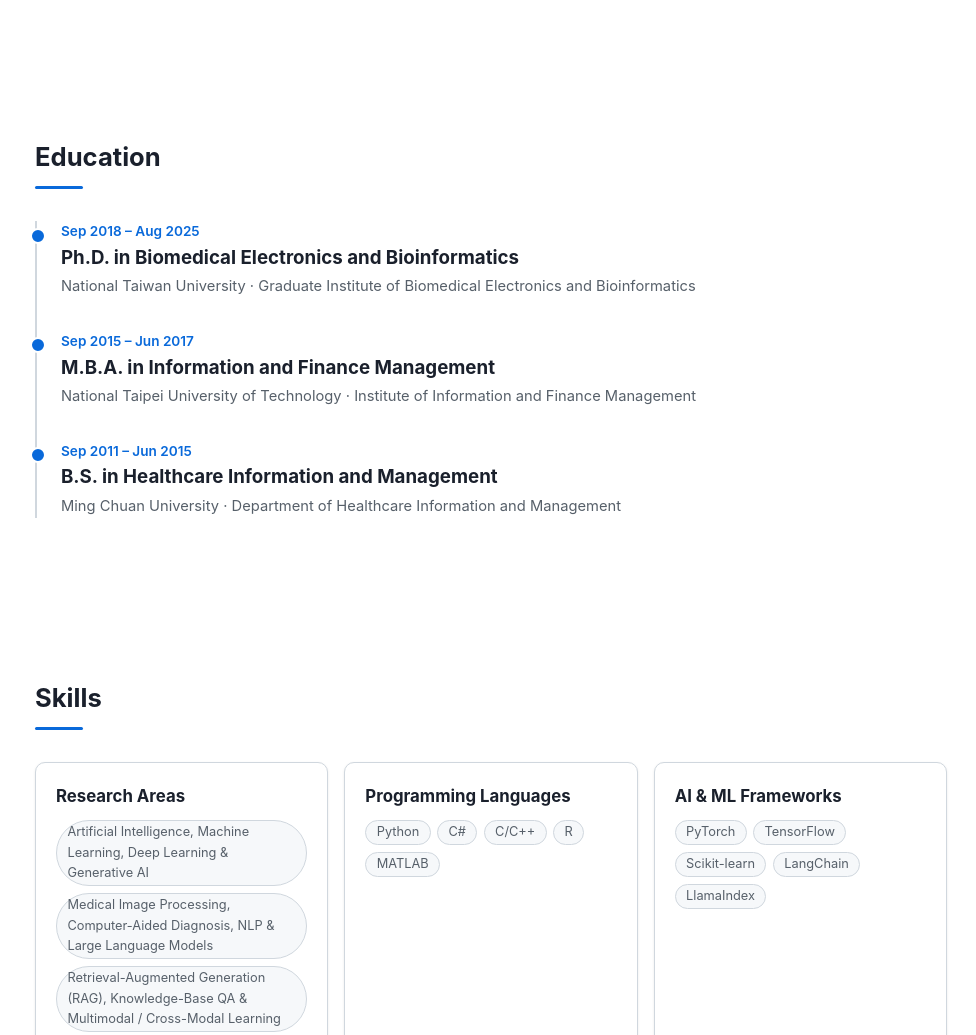
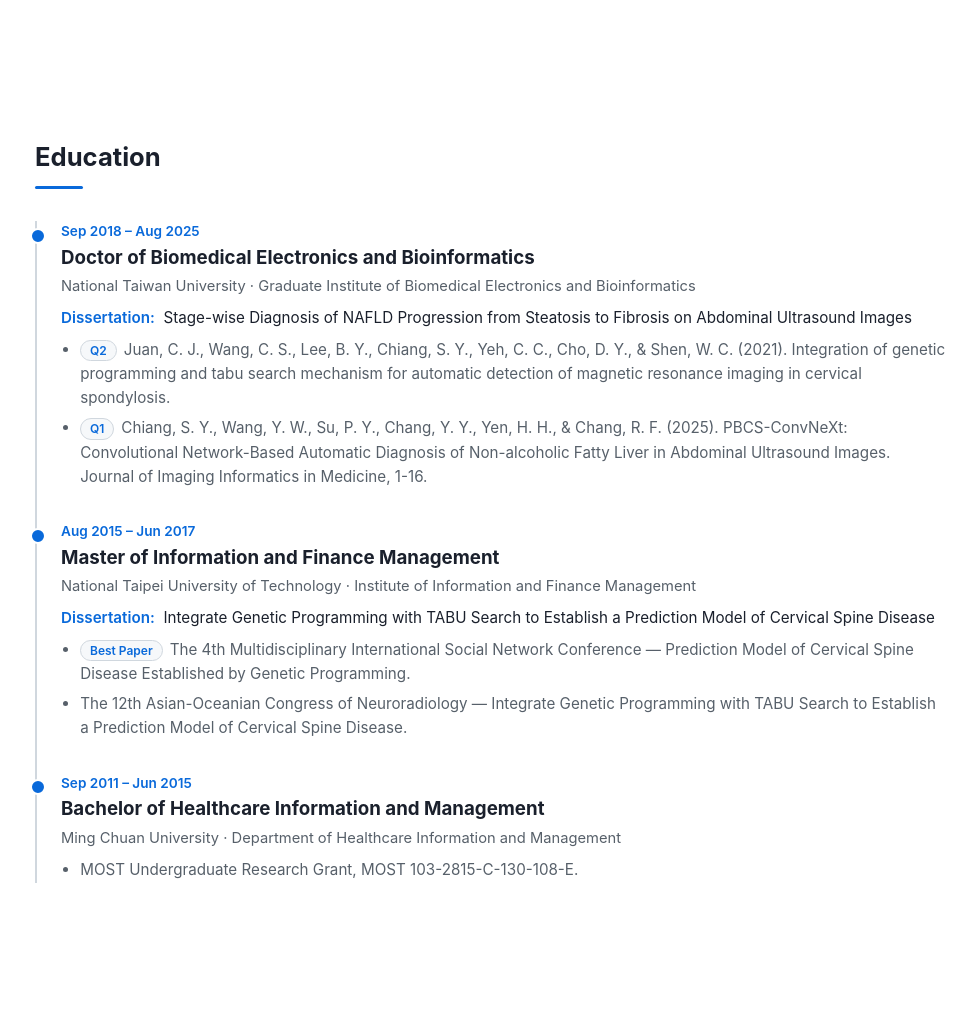
Before and after one commit to ShangYuChiang/ShangYuChiang.github.io, a plain HTML site: page index.html in a window 1280 px wide. Shown: the part 874-1909 px from the top of the page, without its empty margins (149-1125 px from the left). Drawn offline with Linux system fonts and the light colour scheme.

Commit message:
Add dissertation titles and research output per degree
- Add verified dissertation titles for the doctoral and master degrees
  (sourced from NTU institutional repository and NDLTD)
- List research output per degree: journal papers with Q1/Q2 tags,
  conference papers with a Best Paper tag, and the undergraduate
  MOST research grant
- Correct master start month to Aug 2015
- Style the dissertation line and output tags

Co-Authored-By: Claude Opus 5 <noreply@anthropic.com>

```diff
--- a/css/style.css
+++ b/css/style.css
@@ -111,6 +111,16 @@ a:hover { text-decoration: underline; }
 .tl-org { color: var(--text-muted); font-size: .92rem; margin: .15rem 0 .5rem; }
 .tl-body ul { padding-left: 1.2rem; color: var(--text-muted); font-size: .95rem; }
 
+/* 學歷：畢業論文題目與成果標籤 */
+.edu-thesis { font-size: .95rem; margin: .1rem 0 .5rem; line-height: 1.5; }
+.edu-thesis-label { color: var(--accent); font-weight: 600; margin-right: .3rem; }
+.edu-tag {
+  display: inline-block; background: var(--bg-alt); border: 1px solid var(--border);
+  border-radius: 999px; padding: 0 .55rem; margin-right: .45rem;
+  font-size: .75rem; font-weight: 600; color: var(--accent); white-space: nowrap;
+}
+.tl-body li { margin-bottom: .35rem; }
+
 /* ===== Lists, badges ===== */
 .section-intro { color: var(--text-muted); margin-bottom: 1rem; }
 .teach-list, .pub-list, .award-list { padding-left: 1.2rem; }
--- a/js/data.js
+++ b/js/data.js
@@ -32,29 +32,42 @@ const SITE_DATA = {
     },
     education: {
       title: "Education",
-      // thesisLabel 會接在論文題目前面；thesis 留空字串就不會顯示該行。
-      thesisLabel: "Thesis: ",
+      // thesis = 該學位的畢業論文題目（留空字串就不顯示這一行）。
+      // items = 該學位期間的研究成果（計畫／論文／獲獎）。留空陣列 [] 就不顯示。
+      // 每筆 items 可選填 tag（Q1 / Q2 / Best Paper 等），會顯示成標籤。
+      thesisLabel: "Dissertation: ",
       entries: [
         {
-          degree: "Ph.D. in Biomedical Electronics and Bioinformatics",
+          degree: "Doctor of Biomedical Electronics and Bioinformatics",
           org: "National Taiwan University",
           dept: "Graduate Institute of Biomedical Electronics and Bioinformatics",
           period: "Sep 2018 – Aug 2025",
-          thesis: ""
+          thesis: "Stage-wise Diagnosis of NAFLD Progression from Steatosis to Fibrosis on Abdominal Ultrasound Images",
+          items: [
+            { tag: "Q2", text: "Juan, C. J., Wang, C. S., Lee, B. Y., Chiang, S. Y., Yeh, C. C., Cho, D. Y., &amp; Shen, W. C. (2021). Integration of genetic programming and tabu search mechanism for automatic detection of magnetic resonance imaging in cervical spondylosis." },
+            { tag: "Q1", text: "Chiang, S. Y., Wang, Y. W., Su, P. Y., Chang, Y. Y., Yen, H. H., &amp; Chang, R. F. (2025). PBCS-ConvNeXt: Convolutional Network-Based Automatic Diagnosis of Non-alcoholic Fatty Liver in Abdominal Ultrasound Images. Journal of Imaging Informatics in Medicine, 1-16." }
+          ]
         },
         {
-          degree: "M.B.A. in Information and Finance Management",
+          degree: "Master of Information and Finance Management",
           org: "National Taipei University of Technology",
           dept: "Institute of Information and Finance Management",
-          period: "Sep 2015 – Jun 2017",
-          thesis: ""
+          period: "Aug 2015 – Jun 2017",
+          thesis: "Integrate Genetic Programming with TABU Search to Establish a Prediction Model of Cervical Spine Disease",
+          items: [
+            { tag: "Best Paper", text: "The 4th Multidisciplinary International Social Network Conference — Prediction Model of Cervical Spine Disease Established by Genetic Programming." },
+            { tag: "", text: "The 12th Asian-Oceanian Congress of Neuroradiology — Integrate Genetic Programming with TABU Search to Establish a Prediction Model of Cervical Spine Disease." }
+          ]
         },
         {
-          degree: "B.S. in Healthcare Information and Management",
+          degree: "Bachelor of Healthcare Information and Management",
           org: "Ming Chuan University",
           dept: "Department of Healthcare Information and Management",
           period: "Sep 2011 – Jun 2015",
-          thesis: ""
+          thesis: "",
+          items: [
+            { tag: "", text: "MOST Undergraduate Research Grant, MOST 103-2815-C-130-108-E." }
+          ]
         }
       ]
     },
@@ -259,29 +272,42 @@ const SITE_DATA = {
     },
     education: {
       title: "學歷",
-      // thesisLabel 會接在論文題目前面；thesis 留空字串就不會顯示該行。
-      thesisLabel: "論文題目：",
+      // thesis = 該學位的畢業論文題目（留空字串就不顯示這一行）。
+      // items = 該學位期間的研究成果（計畫／論文／獲獎）。留空陣列 [] 就不顯示。
+      // 每筆 items 可選填 tag（Q1 / Q2 / 最佳論文 等），會顯示成標籤。
+      thesisLabel: "畢業論文：",
       entries: [
         {
           degree: "博士",
           org: "國立臺灣大學",
           dept: "生醫電子與資訊學研究所",
           period: "2018年9月 – 2025年8月",
-          thesis: ""
+          thesis: "基於腹部超音波影像之非酒精性肝病從脂肪肝至肝纖維化的階段性診斷",
+          items: [
+            { tag: "Q2", text: "Juan, C. J., Wang, C. S., Lee, B. Y., Chiang, S. Y., Yeh, C. C., Cho, D. Y., &amp; Shen, W. C. (2021). Integration of genetic programming and tabu search mechanism for automatic detection of magnetic resonance imaging in cervical spondylosis." },
+            { tag: "Q1", text: "Chiang, S. Y., Wang, Y. W., Su, P. Y., Chang, Y. Y., Yen, H. H., &amp; Chang, R. F. (2025). PBCS-ConvNeXt: Convolutional Network-Based Automatic Diagnosis of Non-alcoholic Fatty Liver in Abdominal Ultrasound Images. Journal of Imaging Informatics in Medicine, 1-16." }
+          ]
         },
         {
           degree: "碩士",
           org: "國立臺北科技大學",
           dept: "資訊與財金管理研究所",
-          period: "2015年9月 – 2017年6月",
-          thesis: ""
+          period: "2015年8月 – 2017年6月",
+          thesis: "結合基因規劃法與禁忌搜尋法建立頸椎疾病預測模型",
+          items: [
+            { tag: "最佳論文", text: "The 4th Multidisciplinary International Social Network Conference — Prediction Model of Cervical Spine Disease Established by Genetic Programming." },
+            { tag: "", text: "The 12th Asian-Oceanian Congress of Neuroradiology — Integrate Genetic Programming with TABU Search to Establish a Prediction Model of Cervical Spine Disease." }
+          ]
         },
         {
           degree: "學士",
           org: "銘傳大學",
           dept: "醫療資訊與管理學系",
           period: "2011年9月 – 2015年6月",
-          thesis: ""
+          thesis: "",
+          items: [
+            { tag: "", text: "科技部大專學生研究計畫　MOST 103-2815-C-130-108-E。" }
+          ]
         }
       ]
     },
--- a/js/main.js
+++ b/js/main.js
@@ -57,7 +57,8 @@ function renderSkills(t) {
 }
 
 function renderEducation(t) {
-  // 學歷時間軸。thesis 欄位可留空字串，留空就不顯示那一行。
+  // 學歷時間軸。items 是該學位期間的研究成果（計畫／論文／獲獎），可留空陣列不顯示。
+  // 每筆 items 可選填 tag（例如 Q1 / Q2 / Best Paper），會顯示成標籤。
   document.getElementById("education").innerHTML = `
     <h2 class="section-title">${t.education.title}</h2>
     <div class="timeline">
@@ -67,7 +68,9 @@ function renderEducation(t) {
           <div class="tl-body">
             <h3>${e.degree}</h3>
             <div class="tl-org">${e.org}${e.dept ? " · " + e.dept : ""}</div>
-            ${e.thesis ? `<ul><li>${t.education.thesisLabel}${e.thesis}</li></ul>` : ""}
+            ${e.thesis ? `<p class="edu-thesis"><span class="edu-thesis-label">${t.education.thesisLabel}</span>${e.thesis}</p>` : ""}
+            ${(e.items && e.items.length) ? `<ul>${e.items.map(i =>
+              `<li>${i.tag ? `<span class="edu-tag">${i.tag}</span>` : ""}${i.text}</li>`).join("")}</ul>` : ""}
           </div>
         </div>`).join("")}
     </div>`;
```
